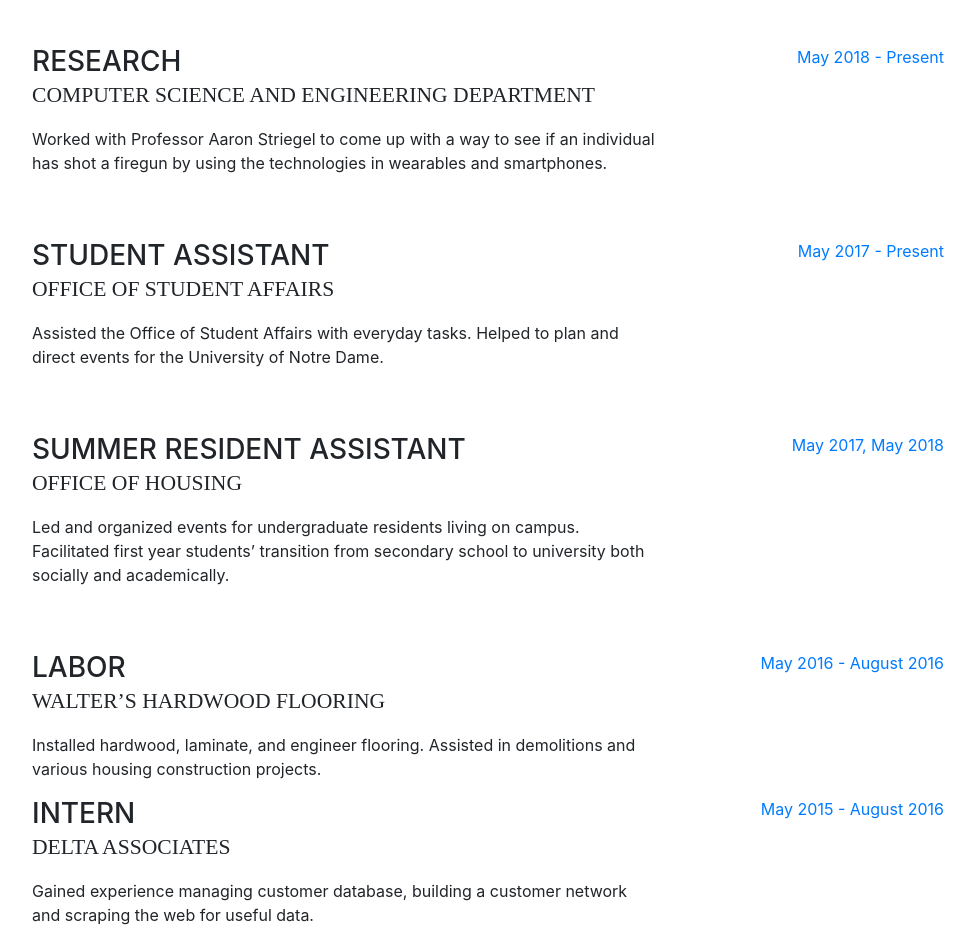
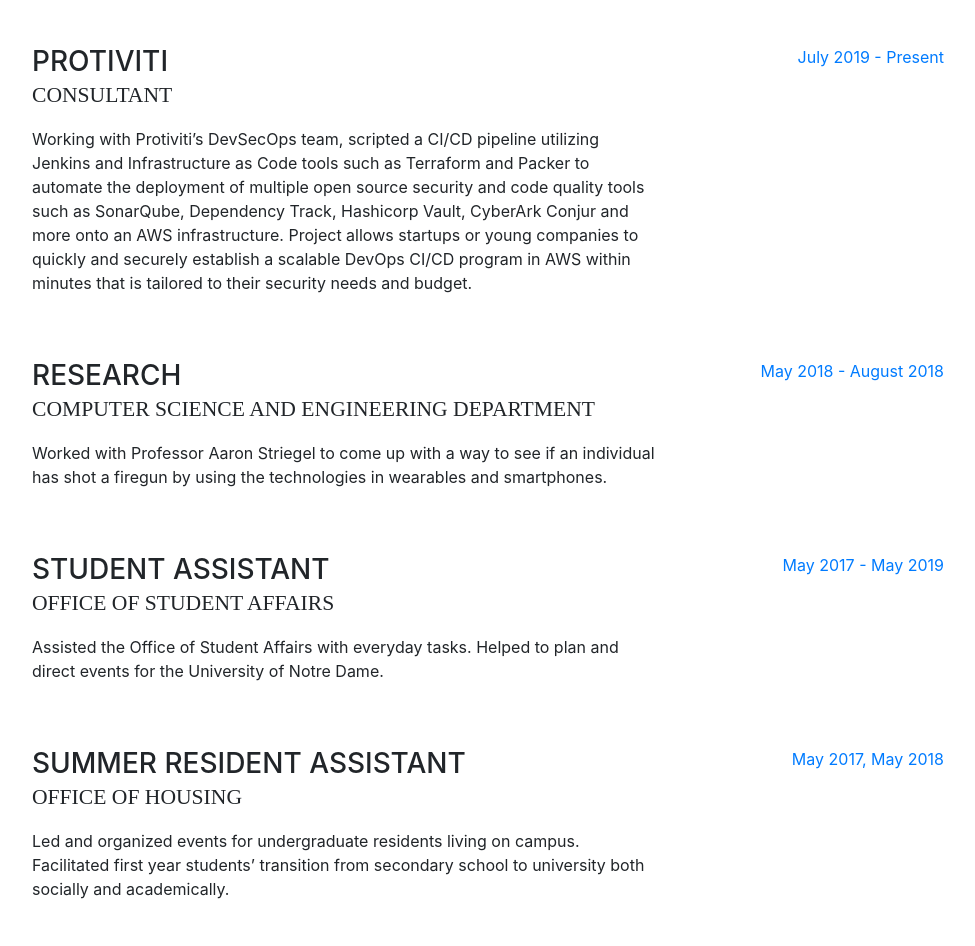
Before and after one commit to jleon4/resume, a website with bundled scripts: page index.html in a window 1280 px wide. Shown: the part 889-1835 px from the top of the page, without its empty margins (288-1263 px from the left). Built offline with nearby package versions, Linux system fonts and the light colour scheme; a web font is replaced by a local one.

Commit message:
Update index.html

```diff
--- a/index.html
+++ b/index.html
@@ -8,7 +8,7 @@
   <meta name="description" content="">
   <meta name="author" content="">
 
-  <title>Abraham Leon Webpage</title>
+  <title>Abraham Leon</title>
 
   <!-- Bootstrap core CSS -->
   <link href="vendor/bootstrap/css/bootstrap.min.css" rel="stylesheet">
@@ -65,7 +65,7 @@
           <span class="text-primary">Leon</span>
         </h1>
         <div class="subheading mb-5">Chicago, IL · (678) 517-3891 ·
-          <a href="mailto:jleon4@nd.edu">jleon@alumni.nd.edu</a>
+          <a href="mailto:jleon4@nd.edu">jleon4@alumni.nd.edu</a>
         </div>
         <p class="mb-5">Abraham is a graduate of the University of Notre Dame, where he majored in Computer Science. He is an experienced consultant at Protiviti with a focus on technology and innovation.
 He has experience with the latest technologies including AWS, DevOps tools, Software Development and Automation.</p>
@@ -91,12 +91,23 @@
 
         <div class="resume-item d-flex flex-column flex-md-row mb-5">
           <div class="resume-content mr-auto">
+            <h3 class="mb-0">Protiviti</h3>
+            <div class="subheading mb-3">Consultant</div>
+            <p> Working with Protiviti’s DevSecOps team, scripted a CI/CD pipeline utilizing Jenkins and Infrastructure as Code tools such as Terraform and Packer to automate the deployment of multiple open source security and code quality tools such as SonarQube, Dependency Track, Hashicorp Vault, CyberArk Conjur and more onto an AWS infrastructure. Project allows startups or young companies to quickly and securely establish a scalable DevOps CI/CD program in AWS within minutes that is tailored to their security needs and budget.</p>
+          </div>
+          <div class="resume-date text-md-right">
+            <span class="text-primary">July 2019 - Present</span>
+          </div>
+        </div>
+
+        <div class="resume-item d-flex flex-column flex-md-row mb-5">
+          <div class="resume-content mr-auto">
             <h3 class="mb-0">Research</h3>
             <div class="subheading mb-3">Computer Science and Engineering Department</div>
             <p> Worked with Professor Aaron Striegel to come up with a way to see if an individual has shot a firegun by using the technologies in wearables and smartphones. </p>
           </div>
           <div class="resume-date text-md-right">
-            <span class="text-primary">May 2018 - Present</span>
+            <span class="text-primary">May 2018 - August 2018</span>
           </div>
         </div>
 
@@ -107,7 +118,7 @@
             <p>Assisted the Office of Student Affairs with everyday tasks. Helped to plan and direct events for the University of Notre Dame.</p>
           </div>
           <div class="resume-date text-md-right">
-            <span class="text-primary">May 2017 - Present</span>
+            <span class="text-primary">May 2017 - May 2019</span>
           </div>
         </div>
 
@@ -120,17 +131,6 @@
           </div>
           <div class="resume-date text-md-right">
             <span class="text-primary">May 2017, May 2018</span>
-          </div>
-        </div>
-
-        <div class="resume-item d-flex flex-column flex-md-row">
-          <div class="resume-content mr-auto">
-            <h3 class="mb-0">Labor</h3>
-            <div class="subheading mb-3">Walter’s Hardwood Flooring </div>
-            <p>Installed hardwood, laminate, and engineer flooring. Assisted in demolitions and various housing construction projects.</p>
-          </div>
-          <div class="resume-date text-md-right">
-            <span class="text-primary">May 2016 - August 2016</span>
           </div>
         </div>
 
```
